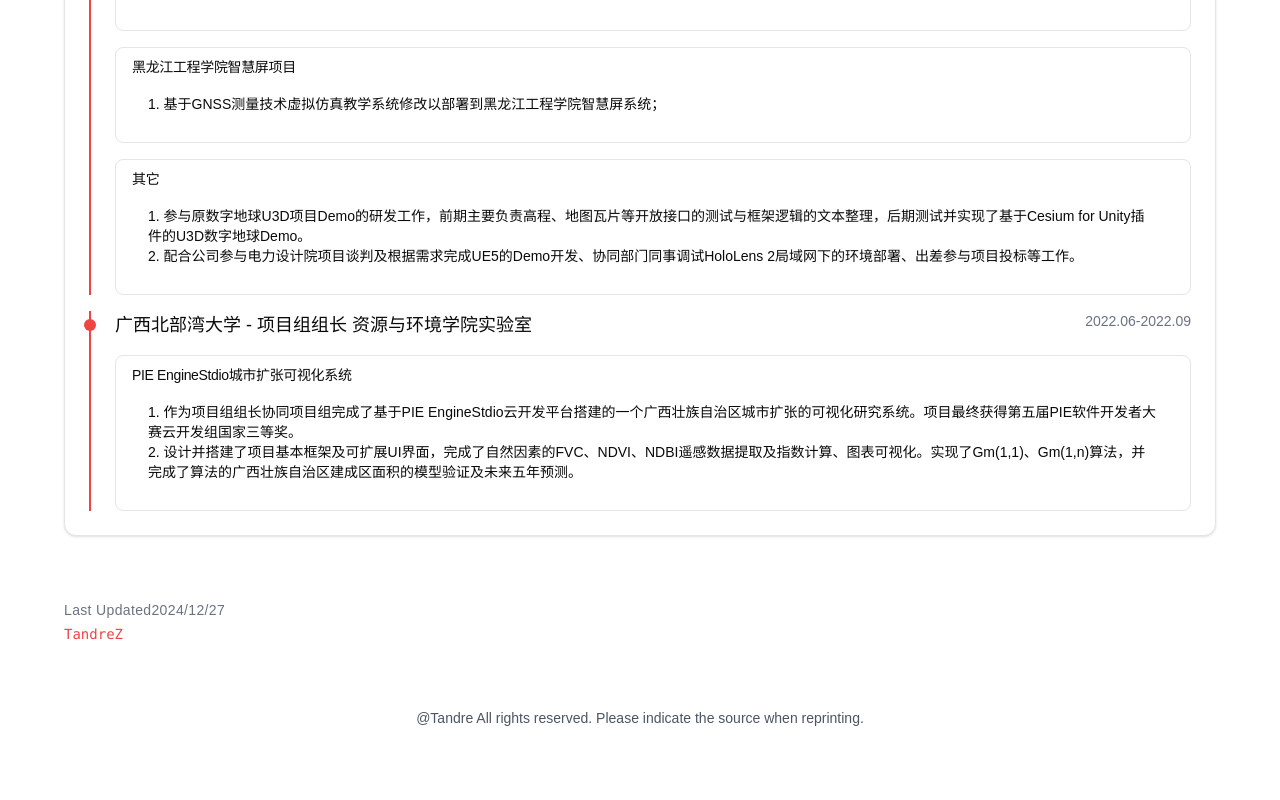
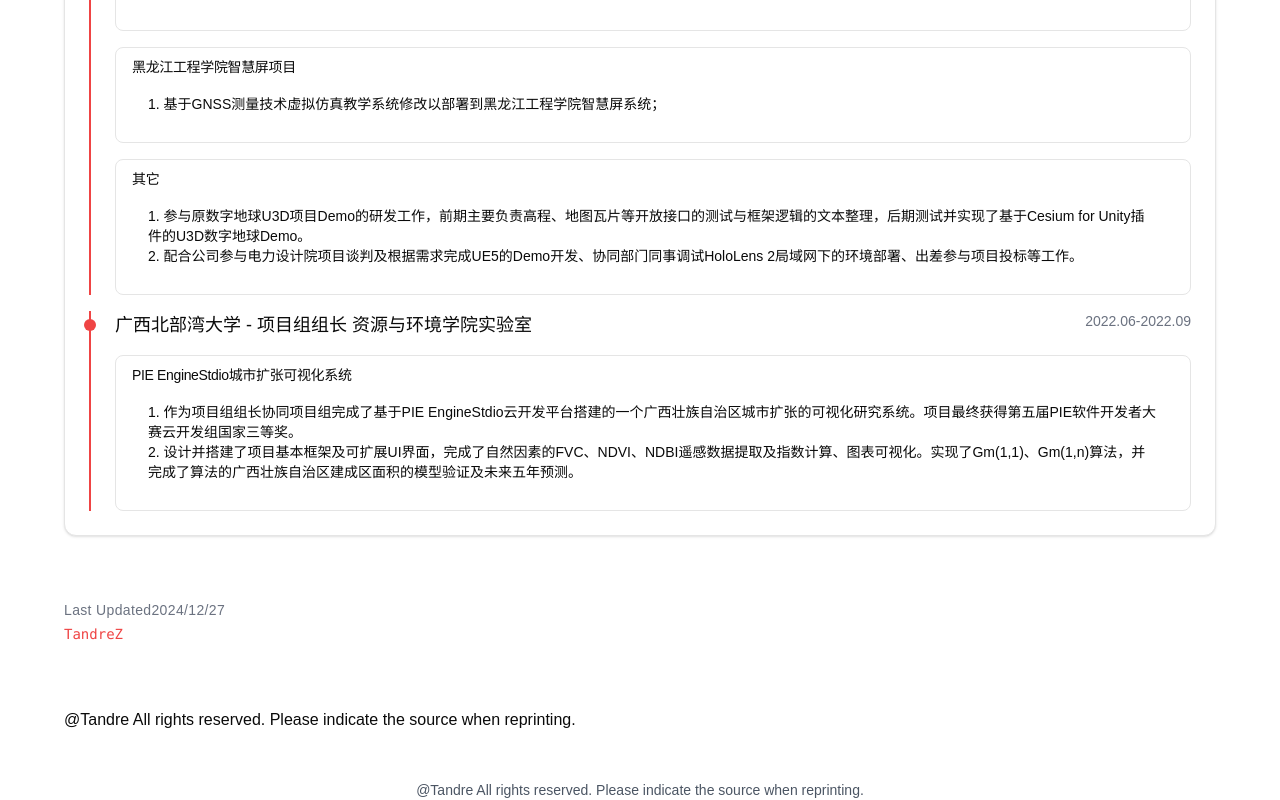
Before and after one commit to Tandre-Z/tandre-z.github.io, a Next.js app: page /en/about in a window 1280 px wide. Shown: the part 1536-2336 px from the top of the page. Before the commit the page ends 2264 px from the top, so only its background shows below. Built offline with nearby package versions, Linux system fonts and the light colour scheme.

Commit message:
Add Footer component to About page

```diff
--- a/src/app/[lang]/about/page.tsx
+++ b/src/app/[lang]/about/page.tsx
@@ -5,6 +5,7 @@ import { Terminal } from "lucide-react";
 import { Alert, AlertDescription, AlertTitle } from "@/components/ui/alert";
 import type { Metadata } from "next";
 import { getDictionary } from "@/lib/dictionaries";
+import Footer from "@/components/Footer";
 
 export const metadata: Metadata = {
     title: "关于作者",
@@ -158,6 +159,8 @@ export default async function AboutPage({ params: { lang } }: { params: { lang:
                 <p className="tracking-wide">{dictionaries.about.last_updated}2024/12/27</p>
                 <p className="font-mono text-red-500">TandreZ</p>
             </div>
+
+            <Footer params={{ lang }} />
         </div >
     );
 }
--- a/src/components/Footer.tsx
+++ b/src/components/Footer.tsx
@@ -1,7 +1,7 @@
 import { getDictionary } from "@/lib/dictionaries";
 
-export default async function Footer({ params: { lang } }: { params: { lang: string } }) {
-    const dictionaries = await getDictionary(lang);
+export default async function Footer({ params }: { params: { lang: string } }) {
+    const dictionaries = await getDictionary(params.lang);
     return (
         <div>
             <p>{dictionaries.footer.copyright}</p>
```
